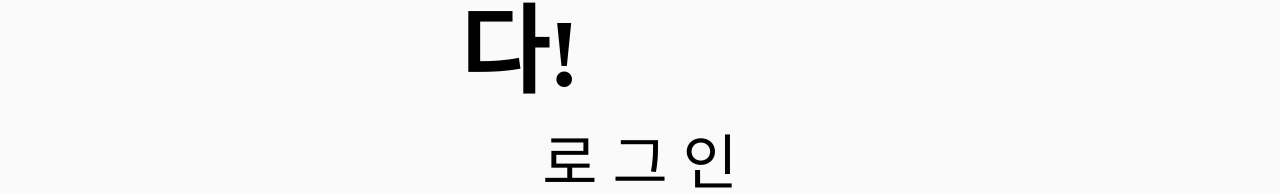
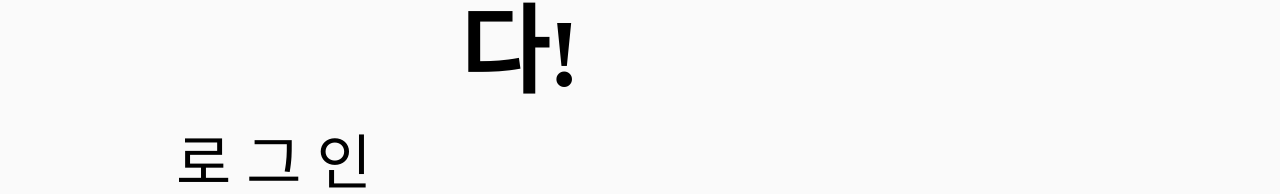
Before and after one commit to AI-Pre-Internship-TeamG/frontend, a React (Create React App) app: page / in a window 1280 px wide. Shown: the part 1034-1228 px from the top of the page. Built offline with nearby package versions, Linux system fonts and the light colour scheme; a web font is replaced by a local one.

Commit message:
feat:Login modal 창 구현

```diff
--- /dev/null
+++ b/src/components/LoginModal.tsx
@@ -0,0 +1,22 @@
+import React from "react";
+
+
+export default function LoginModal({setModalopen}:{setModalopen:any}){
+    function closeModal(){
+        setModalopen(false);
+    }
+    return(
+        <div className="rounded-3xl font-bmjua bg-white w-1/4 h-1/2 z-[999]  absolute left-1/3 top-1/4 justify-center items-center">
+            <div className="flex flex-col justify-items-center items-center">
+                <p className="text-4xl my-6  ">깔끔하게 해결해드리겠습니다</p>
+                <img className="w-1/2 my-5" alt="logo" src="images/logo.png" />
+                <p className="text-2xl text-zinc-600"> 간편 로그인 </p>
+                <img className="flex w-2/5 my-5" alt="Kakao" src="images/kakao.png" />
+                <img className="flex w-2/5 my-5" alt="google" src="images/google.png" />
+            </div>
+            <button className="rounded border bg-orange-100 border-orange-100 w-1/2 hover:bg-orange-300 my-8" type="button" onClick={closeModal}>
+                <p className="text-2xl">닫기</p>
+            </button>
+        </div>
+    )
+}
--- a/src/pages/Login.tsx
+++ b/src/pages/Login.tsx
@@ -1,10 +1,14 @@
 /* eslint-disable react/button-has-type */
-import React from 'react';
+import React,{useState} from 'react';
 import { Link } from 'react-router-dom';
-
+import LoginModal from '../components/LoginModal';
 import Header from '../components/Header';
 
 export default function Login() {
+  const [modalOpen,setModalopen] = useState(false);
+  function showModal(){
+    setModalopen(true);
+  }
   return (
     <div className="bg-zinc-50">
       <Header />
@@ -17,14 +21,15 @@ export default function Login() {
       <div className="flex w-[55rem] h-[4rem] ml-[5rem] mt-[3rem] font-bold font-melon text-8xl">
         <p>깔끔하게 지워드립니다!</p>
       </div>
-      <div className="flex justify-center mt-[10rem] font-sds text-6xl">
-        <Link
-          to="/pictureupload"
-          style={{ color: 'inherit', textDecoration: 'inherit' }}
-        >
-          로 그 인
-        </Link>
-      </div>
+      <button type = "button" className="left-44  flex justify-center mt-[10rem] font-sds text-6xl relative " onClick={showModal}>
+        로 그 인
+      </button>
+      {modalOpen &&
+        <div className="fixed inset-0 bg-zinc-900/[.8]">
+        <LoginModal setModalopen={setModalopen}/>
+        </div>
+      }
+
     </div>
   );
 }
--- a/src/pages/Results.tsx
+++ b/src/pages/Results.tsx
@@ -1,4 +1,4 @@
-import React ,{useEffect,useState } from 'react';
+import React from 'react';
 import Header from '../components/Header';
 import LogoutBtn from '../components/LogoutBtn';
 import MyPageBtn from '../components/MyPageBtn';
```
Also changed, not shown: public/Images/google.png (added), public/Images/kakao.png (added).
